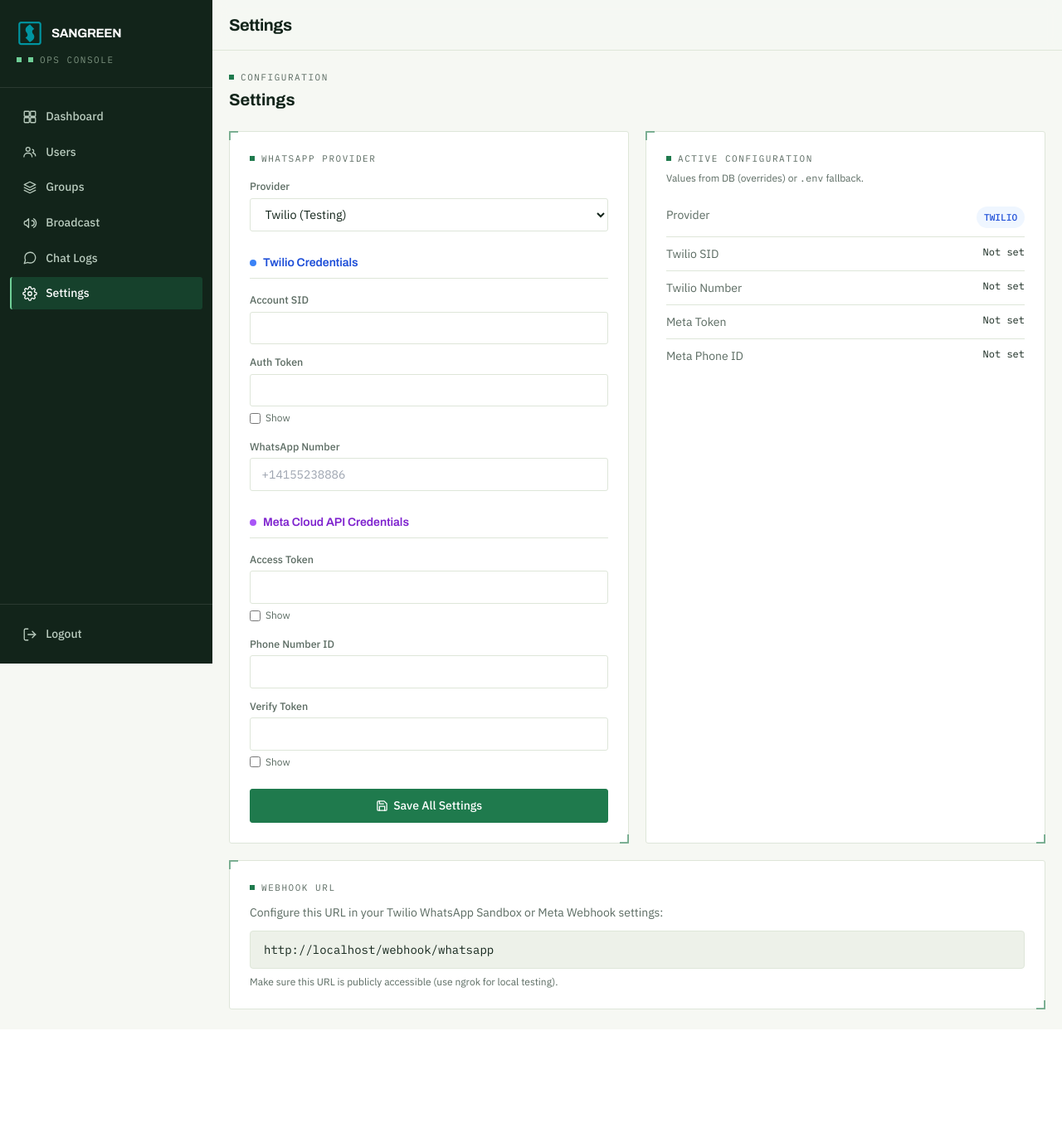
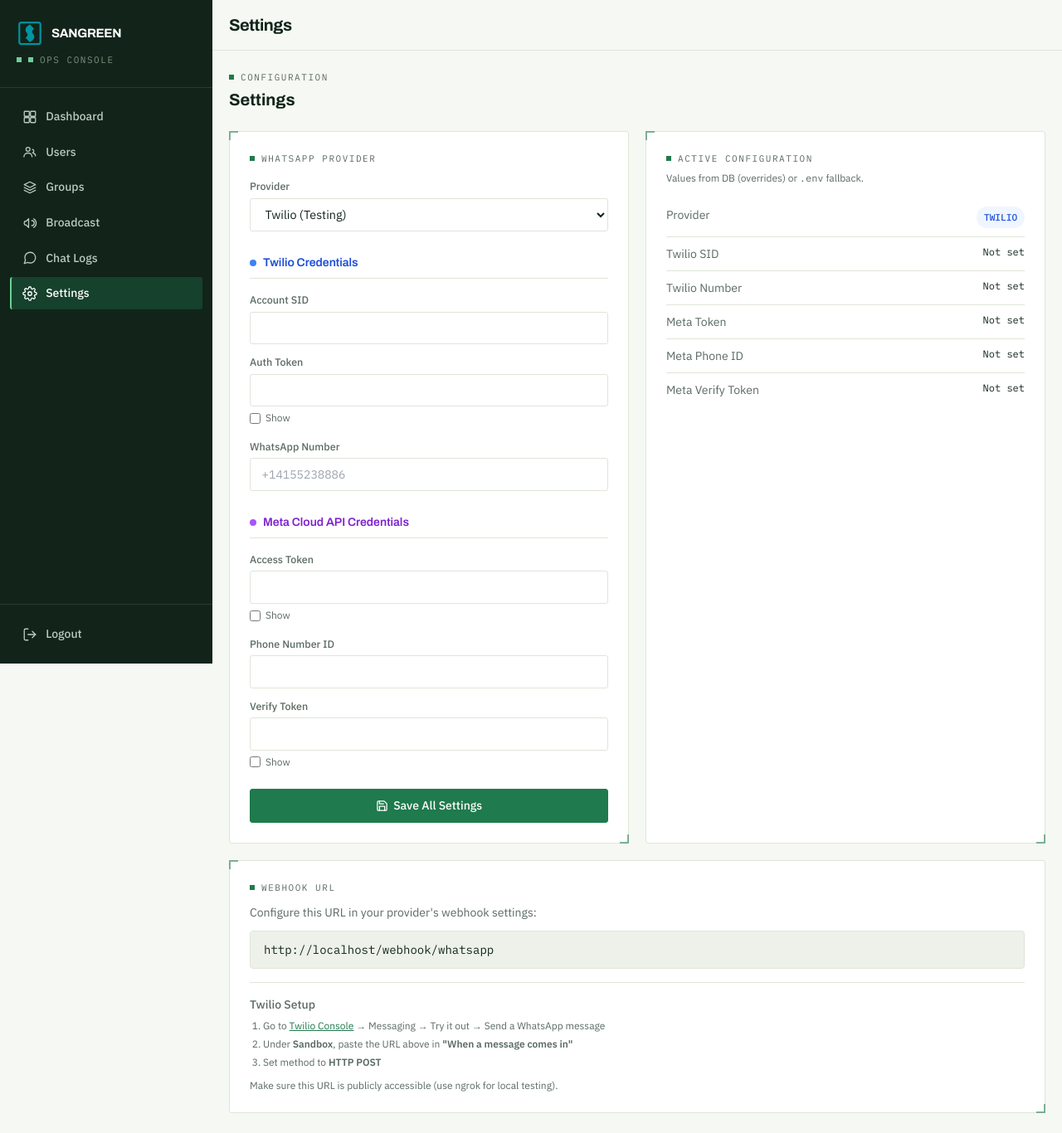
Before and after one commit to opermancode/chatbot-sml-dev, a Flask app: page /admin/settings in a window 1280 px wide. Shown: the whole page at 83% size. Before the commit the page ends 1217 px from the top, so only its background shows below. Run offline with Flask 3, Linux system fonts and the light colour scheme; a user stored in the database is signed in; some libraries are stand-ins or nearby versions.

Commit message:
Update settings.html

```diff
--- a/templates/admin/settings.html
+++ b/templates/admin/settings.html
@@ -102,9 +102,13 @@
                 <span class="text-slate">Meta Token</span>
                 <span class="font-mono text-xs">{{ '********' if settings.get('meta_whatsapp_token', env.META_WHATSAPP_TOKEN) else 'Not set' }}</span>
             </div>
-            <div class="flex justify-between py-2.5">
+            <div class="flex justify-between py-2.5 border-b border-line">
                 <span class="text-slate">Meta Phone ID</span>
                 <span class="font-mono text-xs">{{ settings.get('meta_phone_number_id', env.META_PHONE_NUMBER_ID) or 'Not set' }}</span>
+            </div>
+            <div class="flex justify-between py-2.5">
+                <span class="text-slate">Meta Verify Token</span>
+                <span class="font-mono text-xs">{{ '********' if settings.get('meta_verify_token', env.META_VERIFY_TOKEN) else 'Not set' }}</span>
             </div>
         </div>
     </div>
@@ -113,12 +117,48 @@
 <!-- Webhook Info -->
 <div class="mt-5 panel p-6">
     <div class="eyebrow mb-3">Webhook URL</div>
-    <p class="text-slate text-sm mb-3">Configure this URL in your Twilio WhatsApp Sandbox or Meta Webhook settings:</p>
+    <p class="text-slate text-sm mb-3">Configure this URL in your provider's webhook settings:</p>
     <code class="block px-4 py-3 bg-paper2 rounded border border-line text-sm font-mono break-all">
         {{ request.host_url }}webhook/whatsapp
     </code>
-    <p class="text-xs text-slate mt-2">Make sure this URL is publicly accessible (use ngrok for local testing).</p>
+
+    <div class="mt-4 pt-4 border-t border-line">
+        <div id="twilioWebhookInfo" class="text-sm {% if settings.get('whatsapp_provider','twilio') != 'twilio' %}hidden{% endif %}">
+            <p class="text-slate font-medium mb-2">Twilio Setup</p>
+            <ol class="text-xs text-slate space-y-1.5 list-decimal pl-4">
+                <li>Go to <a href="https://console.twilio.com" class="text-forest underline" target="_blank">Twilio Console</a> → Messaging → Try it out → Send a WhatsApp message</li>
+                <li>Under <strong>Sandbox</strong>, paste the URL above in <strong>"When a message comes in"</strong></li>
+                <li>Set method to <strong>HTTP POST</strong></li>
+            </ol>
+        </div>
+        <div id="metaWebhookInfo" class="text-sm {% if settings.get('whatsapp_provider','twilio') != 'meta' %}hidden{% endif %}">
+            <p class="text-slate font-medium mb-2">Meta Cloud API Setup</p>
+            <ol class="text-xs text-slate space-y-1.5 list-decimal pl-4">
+                <li>Go to <a href="https://developers.facebook.com" class="text-forest underline" target="_blank">Meta Developers</a> → Your App → WhatsApp → Configuration</li>
+                <li>Paste the URL above in <strong>Callback URL</strong></li>
+                <li>Set <strong>Verify Token</strong> to the value entered in the <strong>Meta Verify Token</strong> field above</li>
+                <li>Subscribe to the <strong>messages</strong> webhook field</li>
+            </ol>
+        </div>
+    </div>
+
+    <p class="text-xs text-slate mt-3">Make sure this URL is publicly accessible (use ngrok for local testing).</p>
 </div>
+
+<script>
+// Show/hide provider-specific webhook info on provider change
+document.querySelector('[name="setting_whatsapp_provider"]')?.addEventListener('change', function() {
+    var twilioInfo = document.getElementById('twilioWebhookInfo');
+    var metaInfo = document.getElementById('metaWebhookInfo');
+    if (this.value === 'meta') {
+        twilioInfo.classList.add('hidden');
+        metaInfo.classList.remove('hidden');
+    } else {
+        twilioInfo.classList.remove('hidden');
+        metaInfo.classList.add('hidden');
+    }
+});
+</script>
 
 <script>
 document.querySelectorAll('.toggle-pw').forEach(function(cb) {
```
